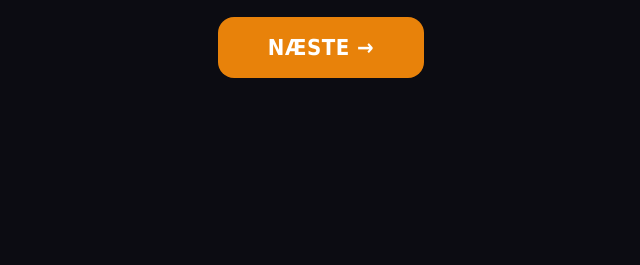
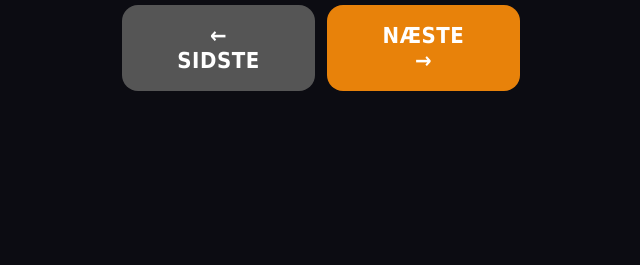
Before and after one commit to TPixel/light-crew, a plain HTML site: page dmx-calc.html in a window 1280 px wide. Shown: the part 535-800 px from the top of the page, without its empty margins (319-959 px from the left). Drawn offline with Linux system fonts and the light colour scheme.

Commit message:
DMX beregner — tilføj SIDSTE-knap (gå et trin tilbage)

```diff
--- a/dmx-calc.html
+++ b/dmx-calc.html
@@ -51,7 +51,7 @@ body{background:#0C0C12;color:#fff;font-family:'Tahoma',sans-serif;font-weight:b
 <div class="r-univ" id="nextUniv">Univers 1</div>
 </div>
 
-<button class="next-btn" onclick="next()">NÆSTE →</button>
+<div style="display:flex;gap:12px"><button class="next-btn" style="background:#555;flex:1" onclick="last()">← SIDSTE</button><button class="next-btn" style="flex:1" onclick="next()">NÆSTE →</button></div>
 
 <div class="hist" id="histBox" style="display:none">
 <div class="hist-ttl">Historik</div>
@@ -103,6 +103,7 @@ function renderHist(){
     list.appendChild(el);
   });
 }
+function last(){if(!hist.length)return;var h=hist.shift();localStorage.setItem('dmx-hist2',JSON.stringify(hist));document.getElementById('start').value=h.s;document.getElementById('ch').value=h.ch;calc();renderHist()}
 calc();renderHist();
 </script>
 </body>
```
